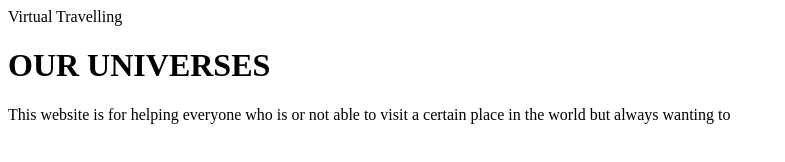
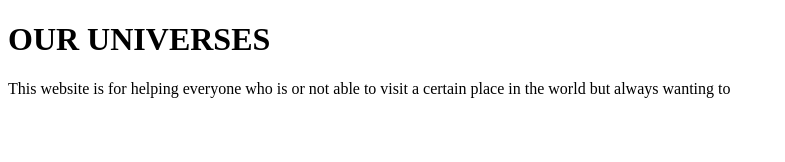
Before and after one commit to YvonneMukabera/VIRTUAL-TRAVELLING, a plain HTML site: page home.html in a window 1280 px wide. Shown: the whole page, without its empty margins (0-785 px from the left). Drawn offline with Linux system fonts and the light colour scheme.

Commit message:
Update home.html

```diff
--- a/home.html
+++ b/home.html
@@ -1,6 +1,6 @@
 <!DOCTYPE html>
 <head>
-  <tittle>Virtual Travelling</tittle>
+  <tittle></tittle></tittle>
 </head>
 <body>
   <h1>OUR UNIVERSES </h1>
```
